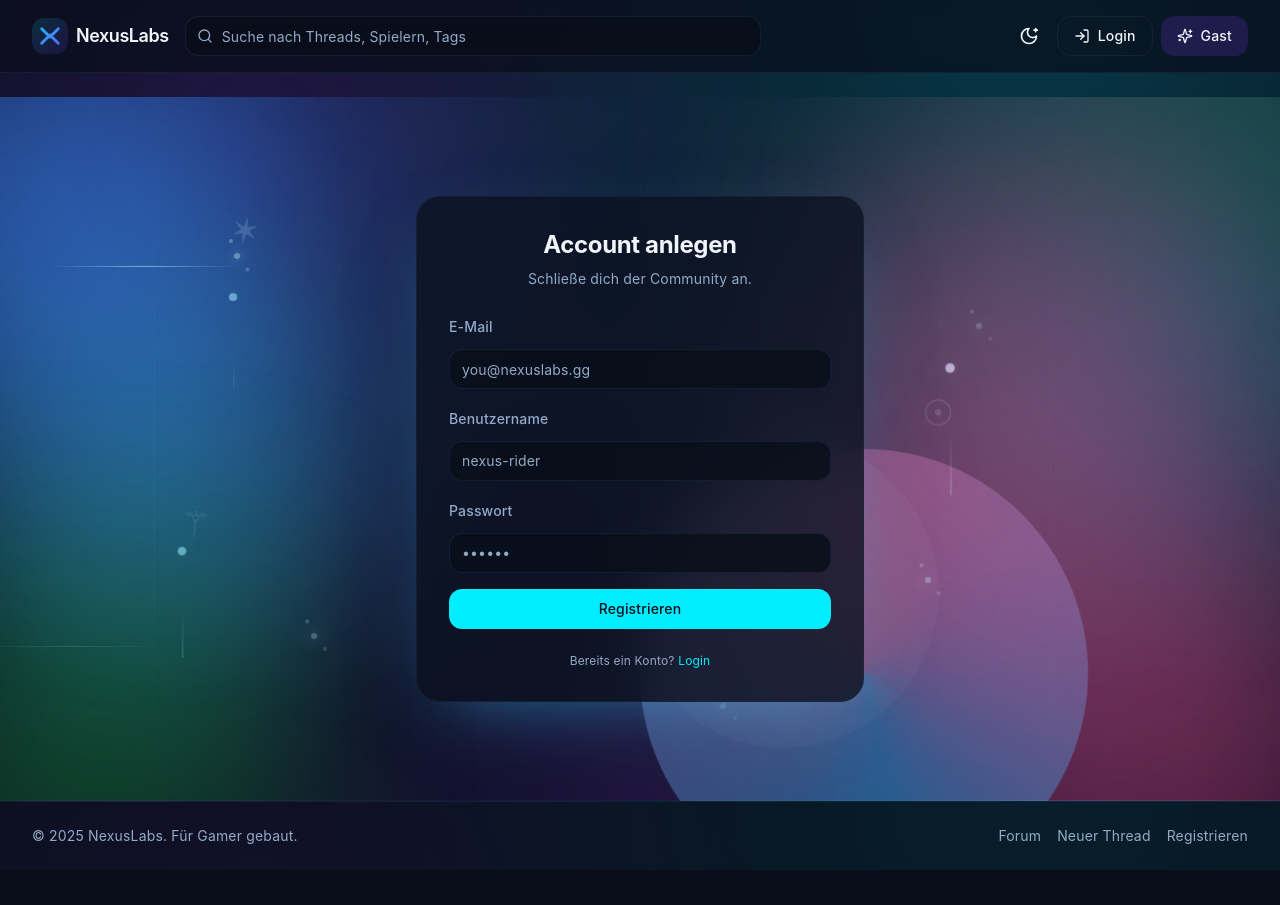
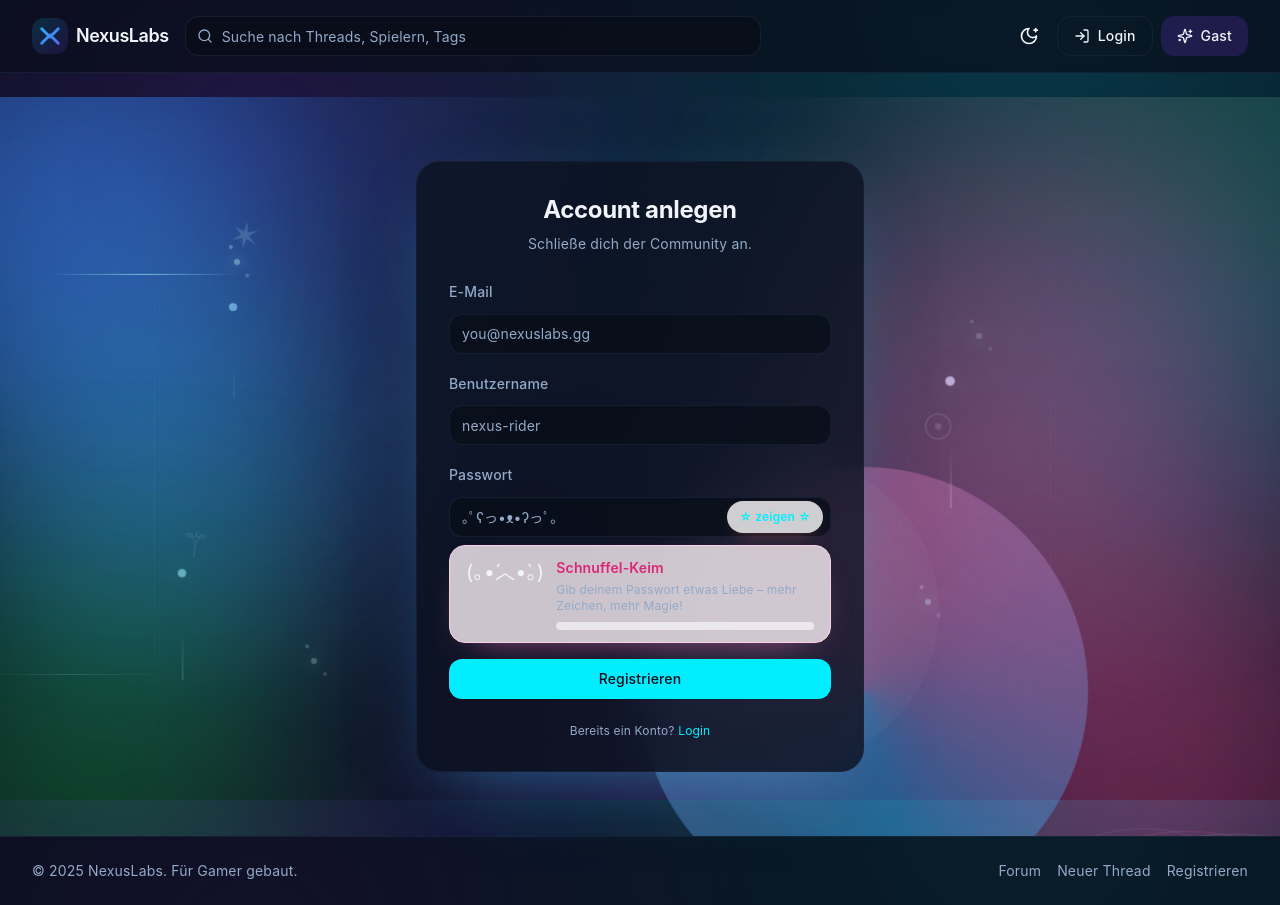
Before and after one commit to dennis006/Nexuslabs, a React (Vite) app in the folder apps/web/: page /register in a window 1280 px wide. Before the commit the page ends 870 px from the top, so only its background shows below. Built offline with nearby package versions, Linux system fonts and the light colour scheme.

Commit message:
feat(web): add kawaii password helper

```diff
--- a/apps/web/src/routes/Auth/Register.tsx
+++ b/apps/web/src/routes/Auth/Register.tsx
@@ -1,5 +1,5 @@
 import type { FormEvent } from "react";
-import { useState } from "react";
+import { useMemo, useState } from "react";
 import { Link, useNavigate, useSearchParams } from "react-router-dom";
 import { toast } from "sonner";
 import PageTransition from "@/components/layout/PageTransition";
@@ -10,6 +10,66 @@ import { register } from "@/lib/api/authApi";
 import { useUserStore } from "@/store/userStore";
 import { USERNAME_PATTERN, USERNAME_TITLE } from "@/features/auth/validation";
 
+type KawaiiStrengthLevel = {
+  label: string;
+  description: string;
+  icon: string;
+  cardClass: string;
+  labelClass: string;
+  barClass: string;
+};
+
+const KAWAII_STRENGTH_LEVELS: KawaiiStrengthLevel[] = [
+  {
+    label: "Schnuffel-Keim",
+    description: "Gib deinem Passwort etwas Liebe – mehr Zeichen, mehr Magie!",
+    icon: "(｡•́︿•̀｡)",
+    cardClass: "border-pink-200 bg-pink-50/80 shadow-[0_15px_40px_-25px_rgba(244,114,182,0.9)]",
+    labelClass: "text-pink-600",
+    barClass: "bg-pink-300",
+  },
+  {
+    label: "Mochi-Loader",
+    description: "Schon süß! Zahlen oder Großbuchstaben lassen es noch glitzern.",
+    icon: "(๑˃ᴗ˂)ﻭ",
+    cardClass: "border-orange-200 bg-orange-50/80 shadow-[0_15px_40px_-25px_rgba(251,146,60,0.7)]",
+    labelClass: "text-orange-600",
+    barClass: "bg-orange-300",
+  },
+  {
+    label: "Kawaii Guardian",
+    description: "Fast perfekt! Ein paar Sonderzeichen machen es unknackbar cute.",
+    icon: "(=^･ω･^=)",
+    cardClass: "border-lime-200 bg-lime-50/80 shadow-[0_15px_40px_-25px_rgba(190,242,100,0.7)]",
+    labelClass: "text-lime-600",
+    barClass: "bg-lime-300",
+  },
+  {
+    label: "Stellar Mochi",
+    description: "Dieses Passwort glitzert wie ein Shooting Star – kawaii & stark!",
+    icon: "(ﾉ◕ヮ◕)ﾉ*:･ﾟ✧",
+    cardClass: "border-purple-200 bg-purple-50/80 shadow-[0_15px_40px_-25px_rgba(192,132,252,0.7)]",
+    labelClass: "text-purple-600",
+    barClass: "bg-purple-400",
+  },
+];
+
+const calculatePasswordStrength = (password: string) => {
+  if (!password) {
+    return { level: KAWAII_STRENGTH_LEVELS[0], score: 0 };
+  }
+
+  let score = 0;
+  if (password.length >= 8) score += 1;
+  if (password.length >= 12) score += 1;
+  if (/[0-9]/.test(password)) score += 1;
+  if (/[A-Z]/.test(password)) score += 1;
+  if (/[^A-Za-z0-9]/.test(password)) score += 1;
+
+  const clampedScore = Math.min(score, KAWAII_STRENGTH_LEVELS.length - 1);
+  return { level: KAWAII_STRENGTH_LEVELS[clampedScore], score: Math.min(score, 4) };
+};
+
 const Register = () => {
   const navigate = useNavigate();
   const [searchParams] = useSearchParams();
@@ -17,6 +77,9 @@ const Register = () => {
   const redirectParam = searchParams.get("redirectTo");
   const [form, setForm] = useState({ email: "", username: "", password: "" });
   const [loading, setLoading] = useState(false);
+  const [showPassword, setShowPassword] = useState(false);
+
+  const passwordStrength = useMemo(() => calculatePasswordStrength(form.password), [form.password]);
 
   const handleSubmit = async (event: FormEvent<HTMLFormElement>) => {
     event.preventDefault();
@@ -85,16 +148,49 @@ const Register = () => {
               <label className="text-sm font-medium text-muted-foreground" htmlFor="password">
                 Passwort
               </label>
+              <div className="relative">
                 <Input
                   id="password"
-                type="password"
-                placeholder="••••••"
+                  type={showPassword ? "text" : "password"}
+                  placeholder="｡ﾟʕっ•ᴥ•ʔっﾟ｡"
+                  className="pr-20"
                   value={form.password}
                   onChange={(event) => setForm((prev) => ({ ...prev, password: event.target.value }))}
                   minLength={8}
                   required
                   disabled={loading}
                 />
+                <button
+                  type="button"
+                  onClick={() => setShowPassword((prev) => !prev)}
+                  className="absolute inset-y-0 right-2 my-1 flex items-center rounded-full bg-white/80 px-3 text-xs font-semibold text-primary shadow-[0_8px_20px_-12px_rgba(248,113,113,0.8)] transition hover:scale-105 focus-visible:outline-none focus-visible:ring-2 focus-visible:ring-primary"
+                  aria-pressed={showPassword}
+                >
+                  {showPassword ? "☆ verstecken ☆" : "☆ zeigen ☆"}
+                </button>
+              </div>
+              <div
+                className={`flex items-start gap-3 rounded-2xl border px-4 py-3 text-left transition ${passwordStrength.level.cardClass}`}
+                aria-live="polite"
+              >
+                <span className="text-xl" aria-hidden="true">
+                  {passwordStrength.level.icon}
+                </span>
+                <div className="flex-1 space-y-2">
+                  <div className="space-y-1">
+                    <p className={`text-sm font-semibold ${passwordStrength.level.labelClass}`}>
+                      {passwordStrength.level.label}
+                    </p>
+                    <p className="text-xs text-muted-foreground">{passwordStrength.level.description}</p>
+                  </div>
+                  <div className="h-2 w-full rounded-full bg-white/60">
+                    <div
+                      className={`h-full rounded-full transition-all duration-500 ease-out ${passwordStrength.level.barClass}`}
+                      style={{ width: `${(passwordStrength.score / 4) * 100}%` }}
+                    />
+                  </div>
+                </div>
+              </div>
             </div>
             <Button type="submit" className="w-full" disabled={loading}>
               {loading ? "Wird erstellt..." : "Registrieren"}
```
Lines whose indentation alone changed are shown as unchanged.
